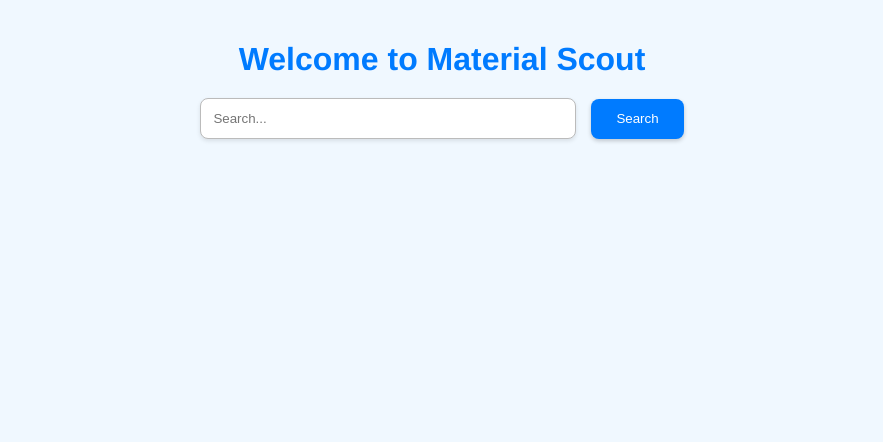
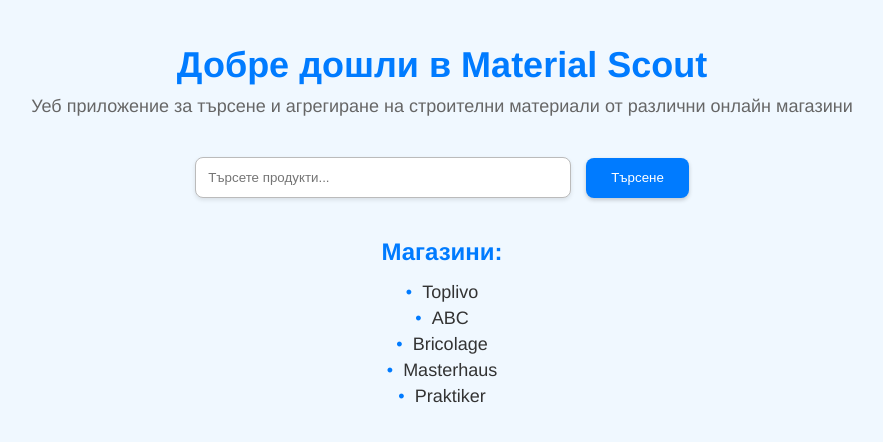
Before and after one commit to Andon-ov/MultiSite-Material-Search, a Django app: template search_app/templates/material_scout/home.html in a window 1280 px wide. Shown: the top 442 px of the page, without its empty margins (198-1081 px from the left). Run offline with Django 5.2, Linux system fonts and the light colour scheme; the template is opened without the code that fills it, so the values that code supplies are empty.

Commit message:
editing home template

```diff
--- a/search_app/templates/material_scout/home.html
+++ b/search_app/templates/material_scout/home.html
@@ -1,4 +1,4 @@
-<!DOCTYPE html>
+{% comment %} <!DOCTYPE html>
 <html lang="bg">
   <head>
     <meta charset="UTF-8" />
@@ -63,3 +63,131 @@
     </form>
 </body>
 </html>
+ {% endcomment %}
+
+
+ <!DOCTYPE html>
+<html lang="bg">
+  <head>
+    <meta charset="UTF-8" />
+    <meta name="viewport" content="width=device-width, initial-scale=1.0" />
+    <title>Търсене на продукти</title>
+    <style>
+      body {
+        font-family: 'Helvetica Neue', sans-serif;
+        background-color: #f0f8ff;
+        margin: 0;
+        padding: 20px;
+        color: #333;
+      }
+
+      header {
+        text-align: center;
+        margin-bottom: 40px;
+      }
+
+      h1 {
+        font-size: 36px;
+        color: #007bff;
+        margin-bottom: 10px;
+      }
+
+      p {
+        font-size: 18px;
+        color: #666;
+        margin: 0;
+      }
+
+      form {
+        display: flex;
+        justify-content: center;
+        margin-bottom: 30px;
+        align-items: center;
+      }
+
+      form input[type="text"] {
+        width: 350px;
+        padding: 12px;
+        border-radius: 8px;
+        border: 1px solid #bbb;
+        box-shadow: 0px 2px 4px rgba(0, 0, 0, 0.1);
+        margin-right: 15px;
+        transition: all 0.3s ease;
+      }
+
+      form input[type="text"]:focus {
+        border-color: #007bff;
+        box-shadow: 0px 2px 8px rgba(0, 123, 255, 0.4);
+        outline: none;
+      }
+
+      form button {
+        height: 40px;
+        padding: 12px 25px;
+        background-color: #007bff;
+        color: white;
+        border: none;
+        border-radius: 8px;
+        cursor: pointer;
+        box-shadow: 0px 2px 4px rgba(0, 0, 0, 0.2);
+        transition: background-color 0.3s ease, box-shadow 0.3s ease;
+      }
+
+      form button:hover {
+        background-color: #0056b3;
+        box-shadow: 0px 4px 8px rgba(0, 0, 0, 0.2);
+      }
+
+      .stores {
+        text-align: center;
+        margin-top: 40px;
+      }
+
+      .stores h2 {
+        font-size: 24px;
+        color: #007bff;
+        margin-bottom: 15px;
+      }
+
+      .stores ul {
+        list-style-type: none;
+        padding: 0;
+      }
+
+      .stores ul li {
+        font-size: 18px;
+        color: #333;
+        margin: 5px 0;
+      }
+
+      .stores ul li::before {
+        content: '•';
+        color: #007bff;
+        margin-right: 10px;
+      }
+
+    </style>
+  </head>
+  <body>
+    <header>
+      <h1>Добре дошли в Material Scout</h1>
+      <p>Уеб приложение за търсене и агрегиране на строителни материали от различни онлайн магазини</p>
+    </header>
+
+    <form action="{% url 'search_products' %}" method="get">
+      <input type="text" name="query" placeholder="Търсете продукти...">
+      <button type="submit">Търсене</button>
+    </form>
+
+    <div class="stores">
+      <h2>Магазини:</h2>
+      <ul>
+        <li>Toplivo</li>
+        <li>ABC</li>
+        <li>Bricolage</li>
+        <li>Masterhaus</li>
+        <li>Praktiker</li>
+      </ul>
+    </div>
+  </body>
+</html>
```
